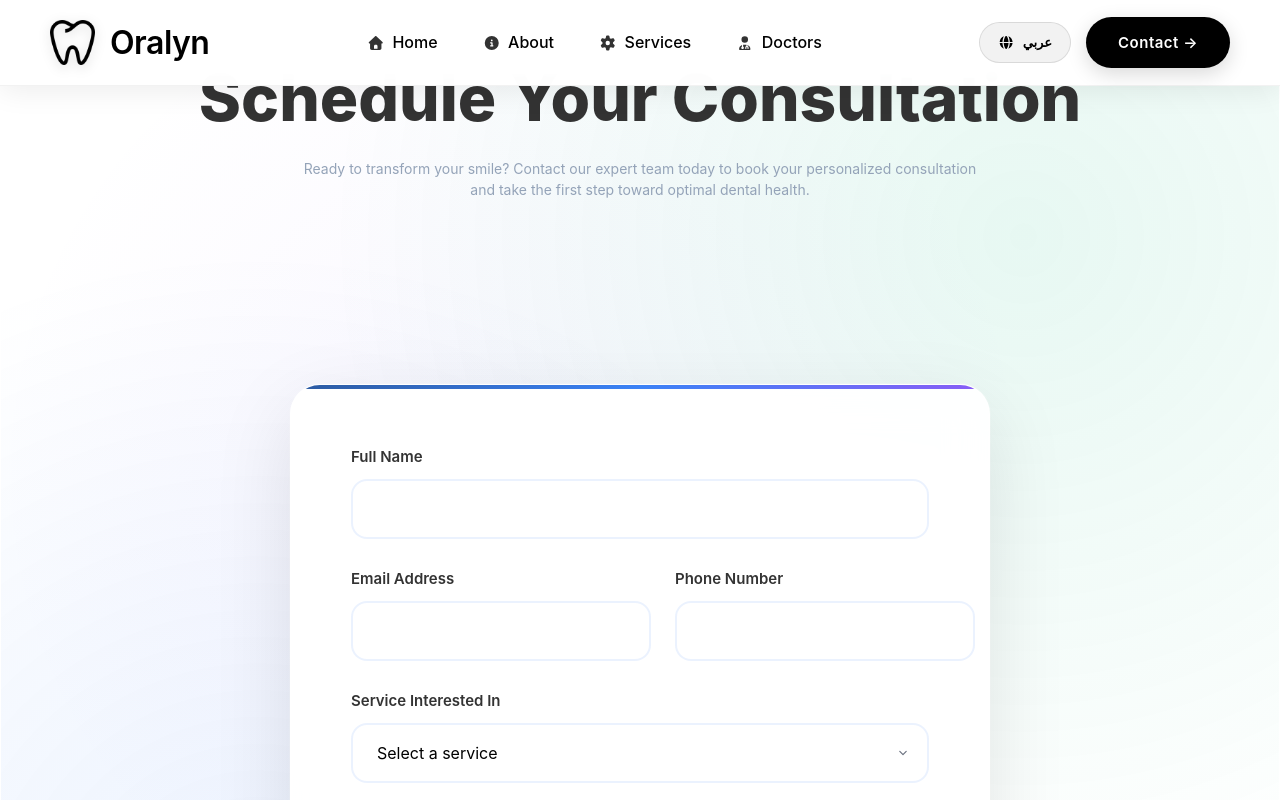
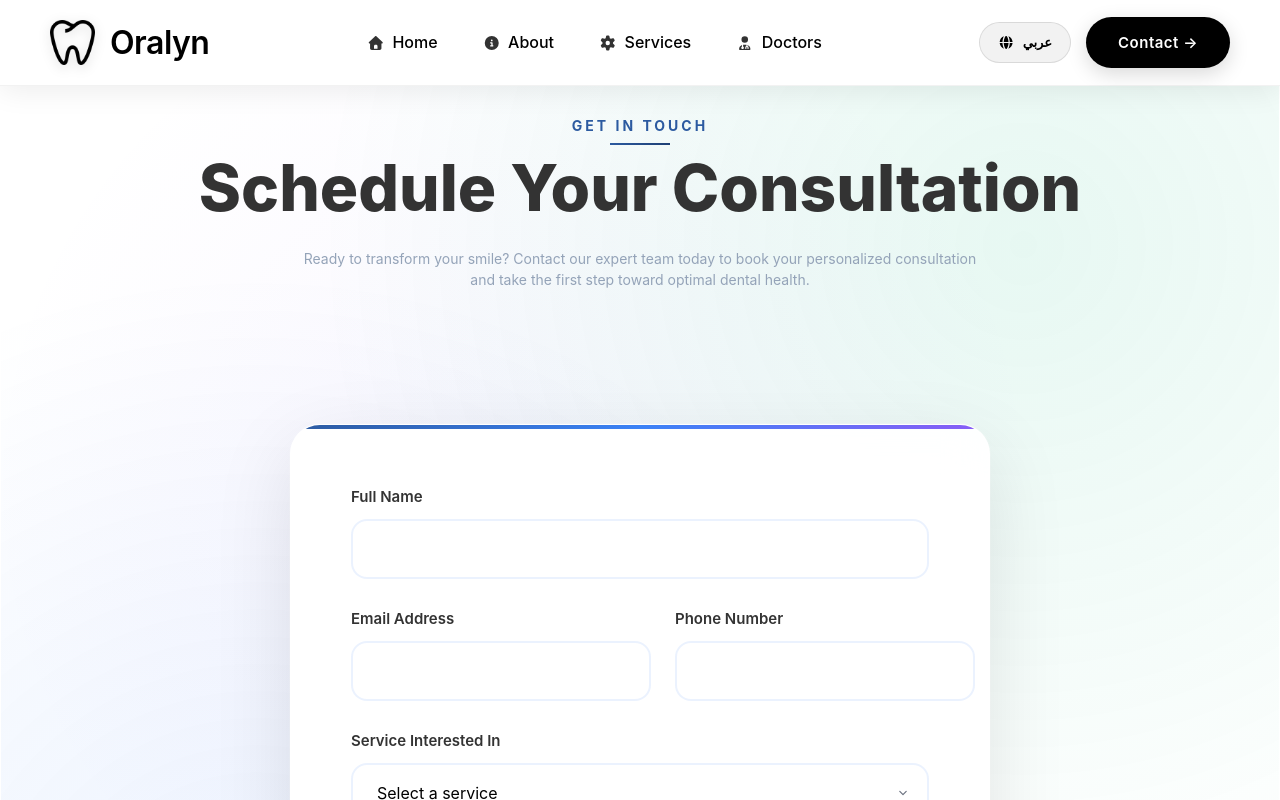
Before and after one commit to mohamed-samir-dev/Oralyn-Dental-Care, a React (Vite) app: page /contact in a window 1280 px wide. Shown: the top 800 px of the page. Built offline with nearby package versions, Linux system fonts and the light colour scheme; no server answers.

Commit message:
style(components): update margin styles in Contact and Doctors sections for better layout consistency

```diff
--- a/src/components/Contact/Contact.css
+++ b/src/components/Contact/Contact.css
@@ -22,6 +22,7 @@
 .contact-header {
   text-align: center;
   margin-bottom: 80px;
+  margin-top: 90px;
   position: relative;
   z-index: 2;
 }
@@ -76,6 +77,7 @@
   justify-content: center;
   position: relative;
   z-index: 2;
+  margin-top: -50px;
 }
 
 .contact-form-container {
--- a/src/components/Doctors/Doctors.css
+++ b/src/components/Doctors/Doctors.css
@@ -15,6 +15,7 @@
 .doctors-header {
   text-align: center;
   z-index: 2;
+  margin-top: 50px;
 }
 
 
```
